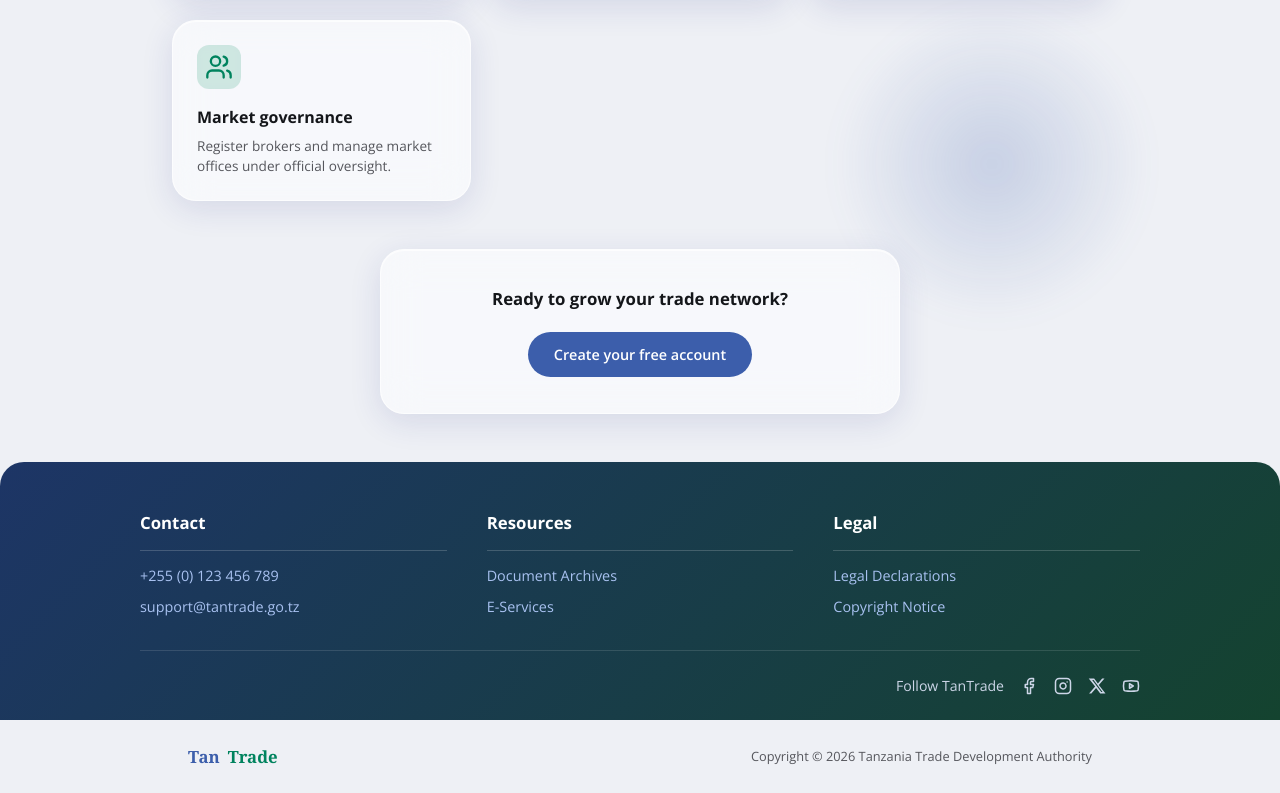
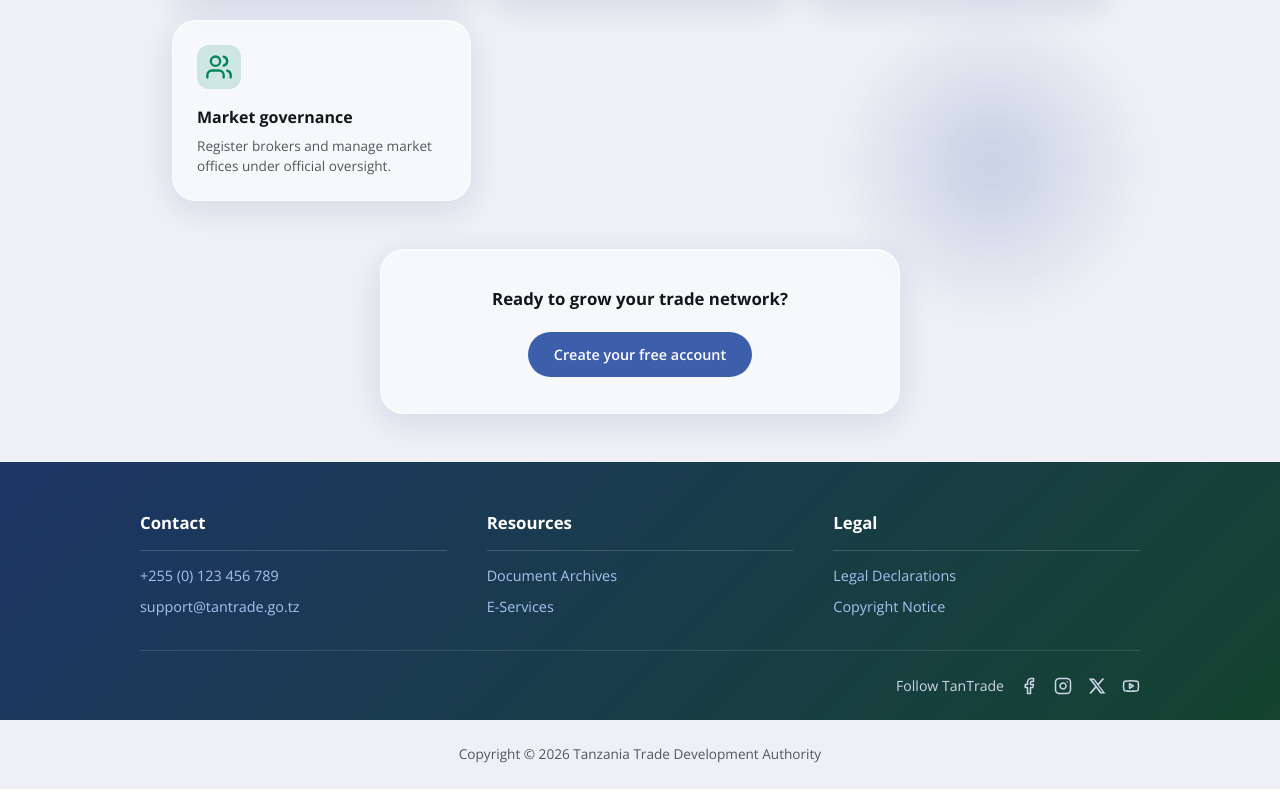
Before and after one commit to primachs/Tantrade-b2b-platform, a React (Vite) app in the folder Frontend/: page / in a window 1280 px wide. Shown: the part 1057-1850 px from the top of the page. Built offline with nearby package versions, Linux system fonts and the light colour scheme; no server answers.

Commit message:
Flatten footer top corners and remove wordmark from bottom bar

```diff
--- a/Frontend/src/presentation/pages/LandingPage.tsx
+++ b/Frontend/src/presentation/pages/LandingPage.tsx
@@ -189,7 +189,7 @@ export const LandingPage = (_props: LandingPageProps) => {
         viewport={{ once: true }}
         transition={{ duration: 0.6 }}
       >
-        <div style={{ background: "linear-gradient(135deg, #1d3566, #14432f)", borderRadius: "24px 24px 0 0", padding: "3rem 3rem 1.5rem" }}>
+        <div style={{ background: "linear-gradient(135deg, #1d3566, #14432f)", padding: "3rem 3rem 1.5rem" }}>
           <div style={{ maxWidth: "1000px", margin: "0 auto 2rem", display: "grid", gridTemplateColumns: "repeat(auto-fit, minmax(180px, 1fr))", gap: "2.5rem" }}>
             <div>
               <h3 style={{ color: "#fff", fontSize: "1.05rem", fontWeight: 700, margin: "0 0 0.9rem", paddingBottom: "0.9rem", borderBottom: "1px solid rgba(255,255,255,0.18)" }}>Contact</h3>
@@ -235,11 +235,8 @@ export const LandingPage = (_props: LandingPageProps) => {
           </div>
         </div>
 
-        <div style={{ maxWidth: "1000px", margin: "0 auto", padding: "1.5rem 3rem", display: "flex", justifyContent: "space-between", alignItems: "center", flexWrap: "wrap", gap: "1rem" }}>
-          <div style={{ display: "flex", alignItems: "center", gap: "0.5rem", fontFamily: "Georgia, serif", fontWeight: 700, fontSize: "1.05rem" }}>
-            <span style={{ color: "#3c5eab" }}>Tan</span><span style={{ color: "#00835e" }}>Trade</span>
-          </div>
-          <p style={{ fontSize: "0.8rem", color: "#55565c", margin: 0 }}>
+        <div style={{ maxWidth: "1000px", margin: "0 auto", padding: "1.5rem 3rem", textAlign: "center" }}>
+          <p style={{ fontSize: "0.85rem", color: "#55565c", margin: 0 }}>
             Copyright &copy; 2026 Tanzania Trade Development Authority
           </p>
         </div>
```
Also changed, not shown: 1 other file (tests, documents, lock files or other folders).
